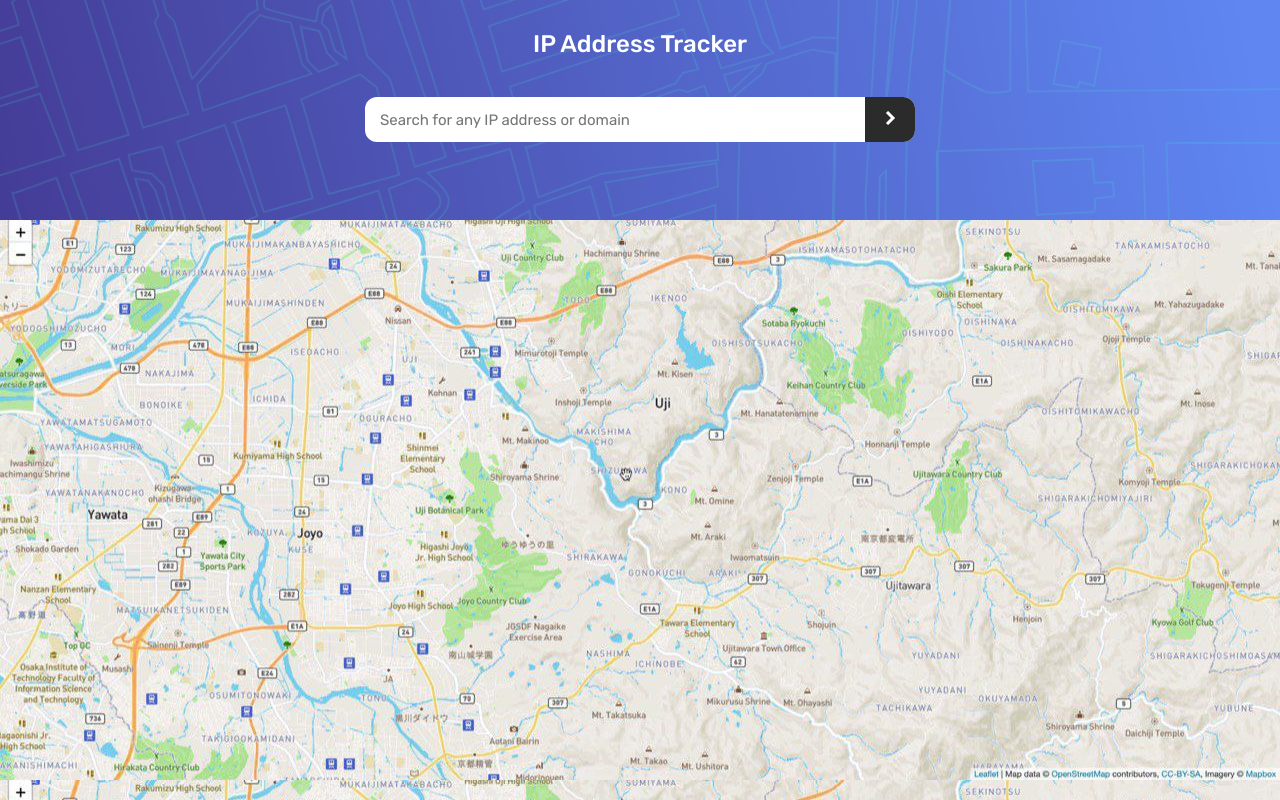
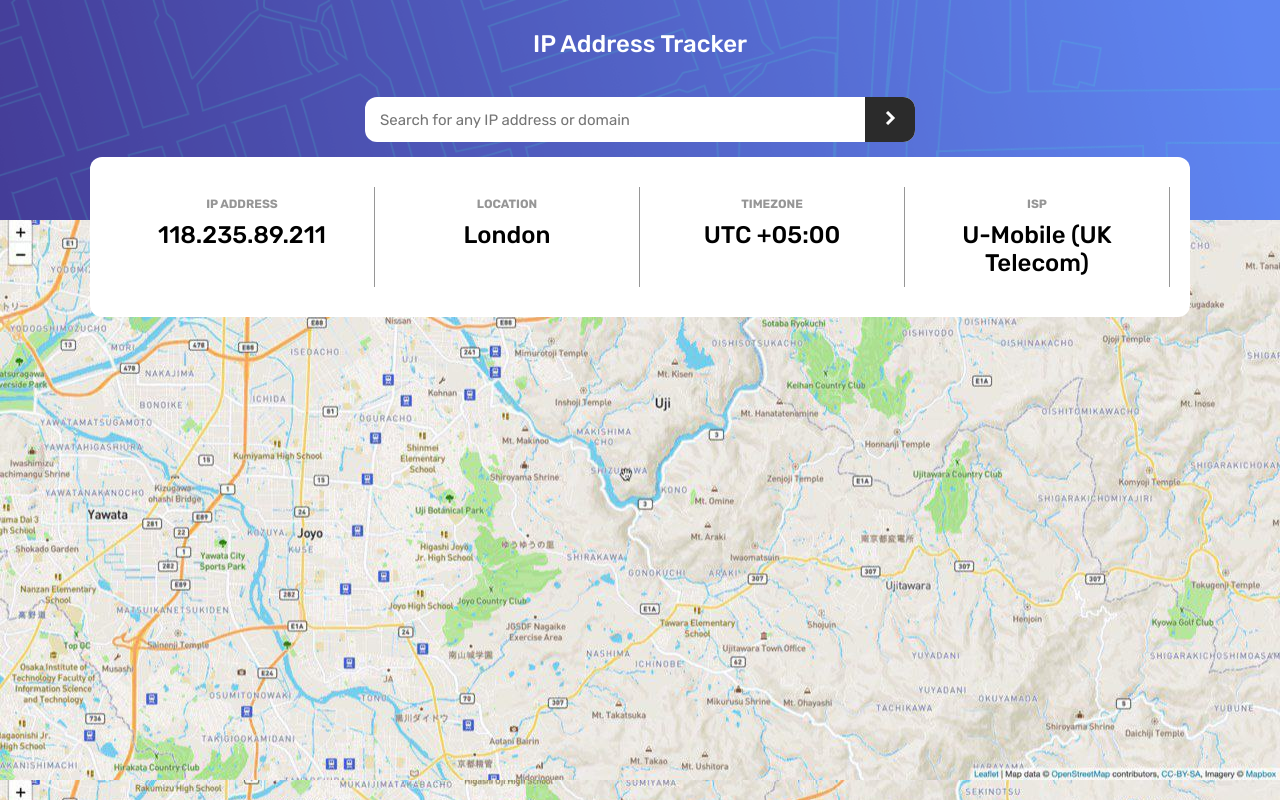
Before and after one commit to alikssant/IP-address-tracker, a React (Create React App) app: page / in a window 1280 px wide. Built offline with nearby package versions, Linux system fonts and the light colour scheme.

Commit message:
IP display component added

```diff
--- a/src/App.js
+++ b/src/App.js
@@ -12,6 +12,7 @@ function Header() {
     <div className="header">
       <h3>IP Address Tracker</h3>
       <Search />
+      <DisplayIp />
     </div>
   );
 }
@@ -30,3 +31,26 @@ function Search() {
     </div>
   );
 }
+
+function DisplayIp() {
+  return (
+    <div className="ip-display-box">
+      <div className="header-ip-display">
+        <div className="ip-title">IP Address</div>
+        <span className="ip-result">118.235.89.211</span>
+      </div>
+      <div className="header-ip-display">
+        <div className="ip-title">Location</div>
+        <span className="ip-result">London</span>
+      </div>
+      <div className="header-ip-display">
+        <div className="ip-title">Timezone</div>
+        <span className="ip-result">UTC +05:00</span>
+      </div>
+      <div className="header-ip-display">
+        <div className="ip-title">ISP</div>
+        <span className="ip-result">U-Mobile (UK Telecom)</span>
+      </div>
+    </div>
+  );
+}
--- a/src/index.css
+++ b/src/index.css
@@ -75,3 +75,38 @@
   background-size: contain;
   height: calc(100vh - 220px);
 }
+
+.ip-display-box {
+  width: 90%;
+  height: 280px;
+  display: flex;
+  justify-content: center;
+
+  max-width: 1100px;
+  background-color: #fff;
+  border-radius: 12px;
+  padding: 20px;
+  text-align: center;
+}
+
+.header-ip-display {
+  margin: 10px 0;
+  flex: 1;
+  padding: 10px;
+  border-right: 1px solid var(--dark-gray);
+}
+
+.ip-title {
+  color: var(--dark-gray);
+  font-weight: var(--font-weight-bold);
+  font-size: 12px;
+  text-transform: uppercase;
+}
+
+.ip-result {
+  display: block;
+  margin-top: 10px;
+  font-size: x-large;
+  font-weight: var(--font-weight-medium);
+  color: black;
+}
```
